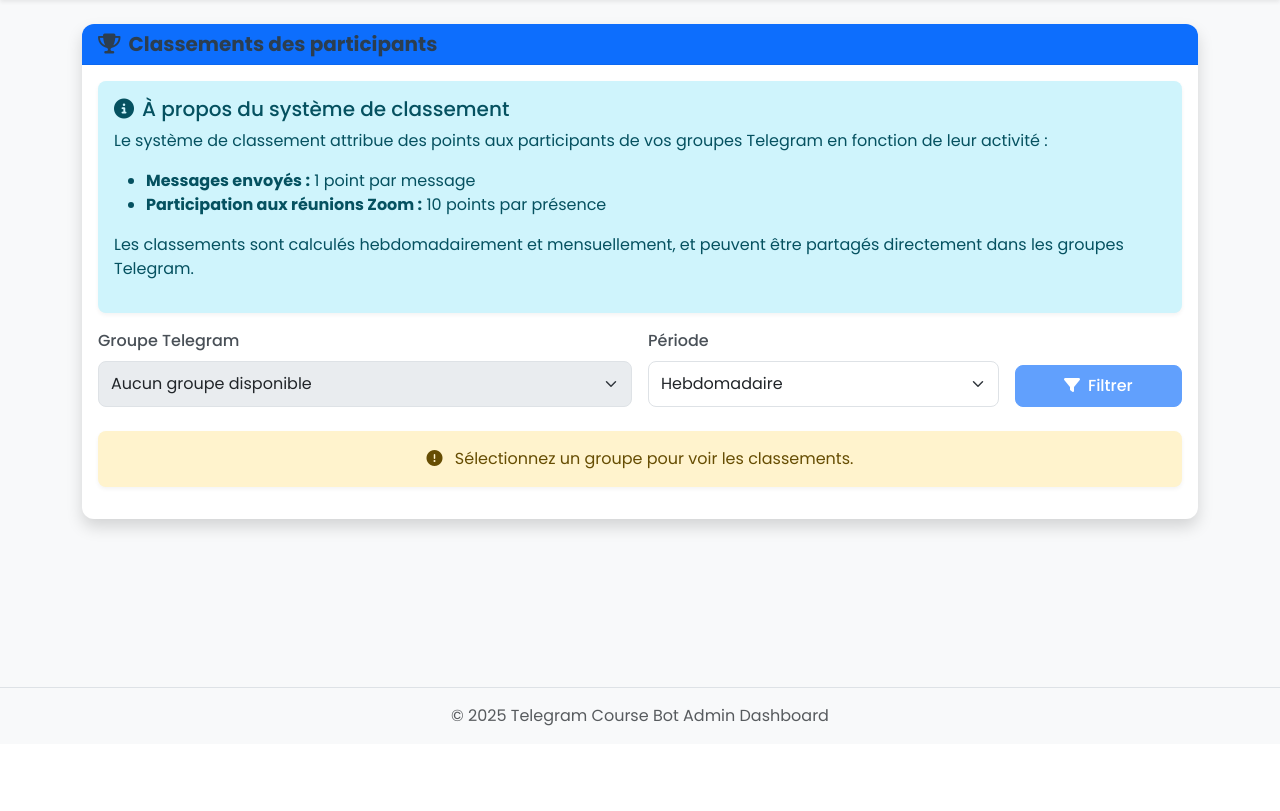
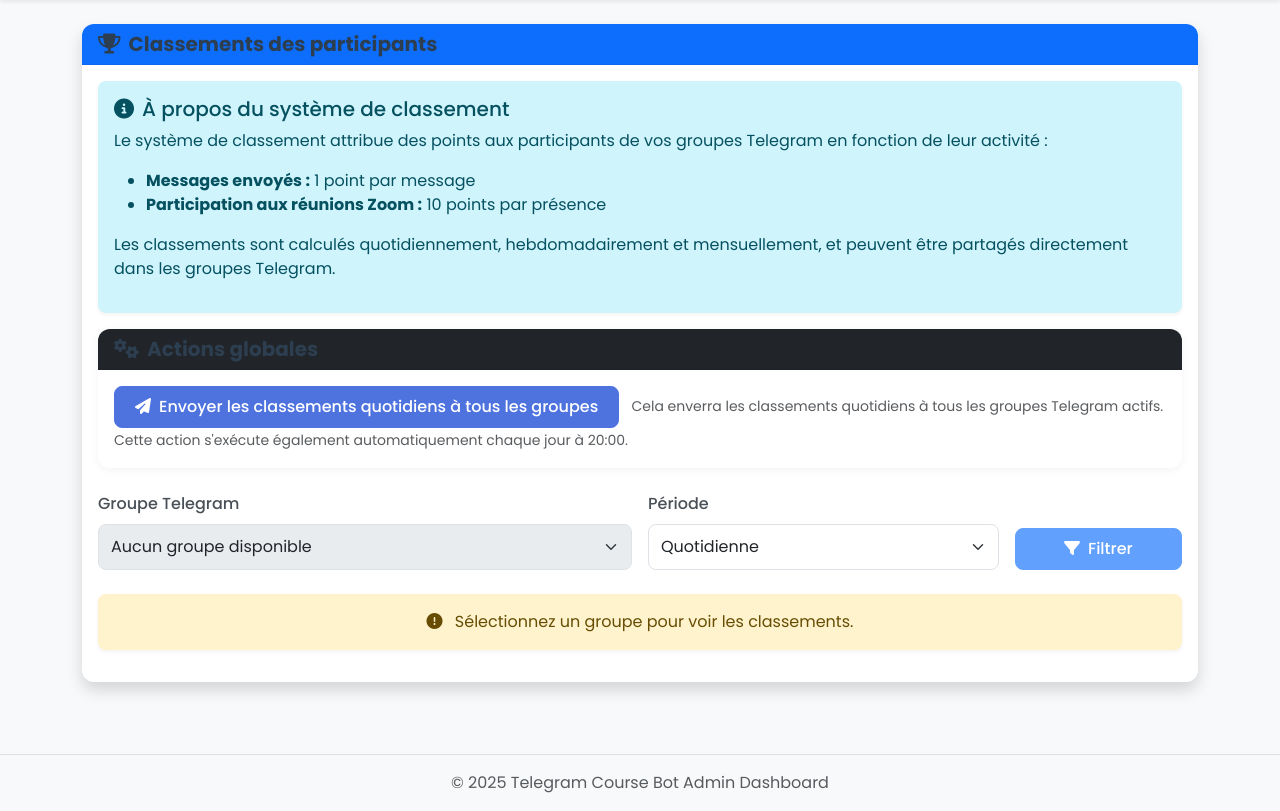
Before and after one commit to cedricarlos07/TelegramNotifier, a Flask app: template templates/rankings.html in a window 1280 px wide. Shown: the part 56-867 px from the top of the page. Before the commit the page ends 782 px from the top, so only its background shows below. Run offline with Flask 3, Linux system fonts and the light colour scheme; the template is opened without the code that fills it, so the values that code supplies are empty.

Commit message:
Add daily rankings and global action to send them
Replit-Commit-Author: Agent
Replit-Commit-Session-Id: ed26ba3d-5e9a-410c-935d-359fcbbe424c
Replit-Commit-Screenshot-Url: https://storage.googleapis.com/screenshot-production-us-central1/df69eb98-fbc9-41fc-b760-b6eec5b4ecae/0ea601b5-4740-4152-afb4-f7f92c50a0df.jpg

```diff
--- a/templates/rankings.html
+++ b/templates/rankings.html
@@ -18,8 +18,28 @@
                             <li><strong>Messages envoyés :</strong> 1 point par message</li>
                             <li><strong>Participation aux réunions Zoom :</strong> 10 points par présence</li>
                         </ul>
-                        Les classements sont calculés hebdomadairement et mensuellement, et peuvent être partagés directement dans les groupes Telegram.
+                        Les classements sont calculés quotidiennement, hebdomadairement et mensuellement, et peuvent être partagés directement dans les groupes Telegram.
                     </p>
+                </div>
+
+                <!-- Actions globales -->
+                <div class="card mb-4">
+                    <div class="card-header bg-dark text-white">
+                        <h5 class="mb-0"><i class="fas fa-cogs me-2"></i>Actions globales</h5>
+                    </div>
+                    <div class="card-body">
+                        <div class="row">
+                            <div class="col-md-12">
+                                <button type="button" class="btn btn-primary" onclick="sendDailyRankings()">
+                                    <i class="fas fa-paper-plane me-2"></i>Envoyer les classements quotidiens à tous les groupes
+                                </button>
+                                <small class="text-muted ms-2">
+                                    Cela enverra les classements quotidiens à tous les groupes Telegram actifs.
+                                    <br>Cette action s'exécute également automatiquement chaque jour à 20:00.
+                                </small>
+                            </div>
+                        </div>
+                    </div>
                 </div>
 
                 <!-- Filter controls -->
@@ -43,6 +63,7 @@
                         <div class="col-md-4">
                             <label for="period" class="form-label">Période</label>
                             <select class="form-select" id="period" name="period">
+                                <option value="daily" {% if selected_period == 'daily' %}selected{% endif %}>Quotidienne</option>
                                 <option value="weekly" {% if selected_period == 'weekly' %}selected{% endif %}>Hebdomadaire</option>
                                 <option value="monthly" {% if selected_period == 'monthly' %}selected{% endif %}>Mensuelle</option>
                             </select>
@@ -63,7 +84,13 @@
                             <h6 class="mb-0">
                                 <i class="fas fa-list me-2"></i>
                                 Top participants -
-                                {% if selected_period == 'weekly' %}Classement hebdomadaire{% else %}Classement mensuel{% endif %}
+                                {% if selected_period == 'daily' %}
+                                    Classement quotidien
+                                {% elif selected_period == 'weekly' %}
+                                    Classement hebdomadaire
+                                {% else %}
+                                    Classement mensuel
+                                {% endif %}
                             </h6>
                             <button type="button" class="btn btn-sm btn-light"
                                     onclick="sendRankings('{{ selected_group }}', '{{ selected_period }}')">
@@ -169,6 +196,37 @@
         });
     }
 
+    function sendDailyRankings() {
+        // Disable UI elements and show loading state
+        const button = event.target.closest('button');
+        const originalText = button.innerHTML;
+        button.disabled = true;
+        button.innerHTML = '<i class="fas fa-spinner fa-spin me-1"></i>Envoi en cours...';
+
+        // Send daily rankings to all groups
+        fetch('{{ url_for("send_daily_rankings") }}', {
+            method: 'POST'
+        })
+        .then(response => response.json())
+        .then(data => {
+            if (data.success) {
+                // Success notification
+                alert('Classements quotidiens envoyés avec succès : ' + data.message);
+            } else {
+                // Error notification
+                alert('Erreur lors de l\'envoi des classements : ' + data.message);
+            }
+        })
+        .catch(error => {
+            alert('Erreur lors de l\'envoi des classements : ' + error);
+        })
+        .finally(() => {
+            // Restore UI elements
+            button.disabled = false;
+            button.innerHTML = originalText;
+        });
+    }
+
     // Auto-submit form when changing select values
     document.getElementById('group').addEventListener('change', function() {
         this.form.submit();
```
